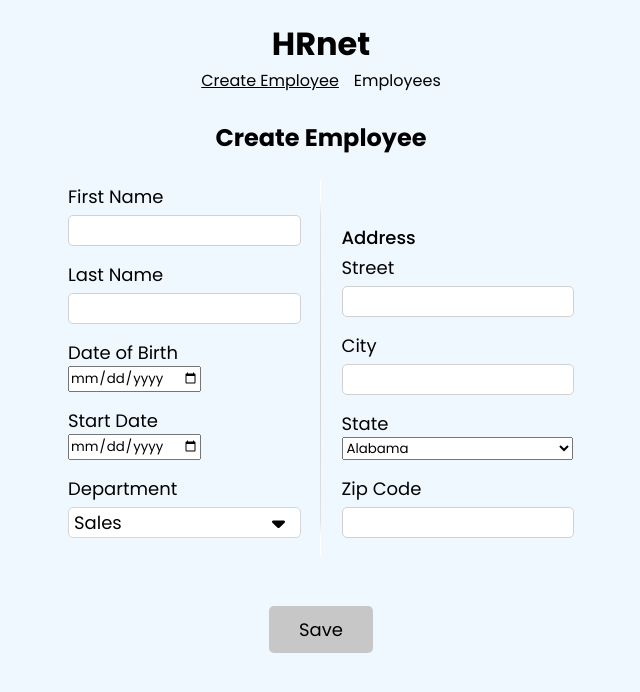
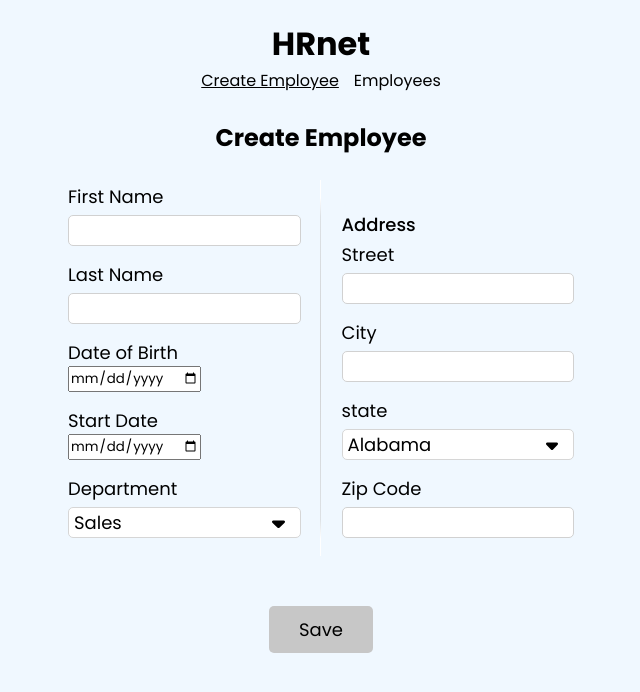
Before and after one commit to WandoCode/OC-HRNet, a React (Create React App) app: page / in a window 1280 px wide. Shown: the top 692 px of the page, without its empty margins (319-959 px from the left). Built offline with nearby package versions, Linux system fonts and the light colour scheme.

Commit message:
Add Dropdown to form for State choice. Correct input handler for radio input.

```diff
--- a/package.json
+++ b/package.json
@@ -9,6 +9,7 @@
     "@testing-library/user-event": "^13.5.0",
     "react": "^18.2.0",
     "react-dom": "^18.2.0",
+    "react-outside-click-handler": "^1.3.0",
     "react-redux": "^8.0.4",
     "react-router-dom": "^6.4.1",
     "react-scripts": "5.0.1"
--- a/src/components/CreateEmployeeForm/CreateEmployeeForm.js
+++ b/src/components/CreateEmployeeForm/CreateEmployeeForm.js
@@ -27,17 +27,17 @@ function CreateEmployeeForm() {
     setShowModale(false)
   }
 
-  const statesOptions = states.map((state) => {
-    return <option key={state.name}>{state.name}</option>
+  const statesChoices = states.map((state) => {
+    return state.name
   })
 
   const handleInputs = (e) => {
     const val = e.target.value
-    const key = e.target.id
-
+    const key = e.target.name
     const newInputs = { ...inputs }
     newInputs[key] = val
     setInputs(newInputs)
+    console.log(newInputs)
   }
 
   const handleSubmit = (e) => {
@@ -121,17 +121,14 @@ function CreateEmployeeForm() {
                 value={inputs.city}
               />
             </label>
-            <label htmlFor="state" className="label">
-              State
-              <select
-                name="state"
-                id="state"
-                onChange={handleInputs}
-                value={inputs.state}
-              >
-                {statesOptions}
-              </select>
-            </label>
+            <Dropdown
+              choicesArray={statesChoices}
+              currValue={inputs.state}
+              onChoice={handleInputs}
+              name="state"
+              label="state"
+            />
+
             <label htmlFor="zipCode" className="label">
               Zip Code
               <input
--- a/src/components/Dropdown/Dropdown.js
+++ b/src/components/Dropdown/Dropdown.js
@@ -1,7 +1,7 @@
 import { useState } from 'react'
 import arrowUp from '../../assets/caret-up.svg'
 import arrowDown from '../../assets/caret-down.svg'
-
+import OutsideClickHandler from 'react-outside-click-handler'
 function Dropdown({ choicesArray, onChoice, name, label }) {
   const [openMenu, setOpenMenu] = useState(false)
   const [currValue, setCurrValue] = useState(choicesArray[0])
@@ -32,6 +32,12 @@ function Dropdown({ choicesArray, onChoice, name, label }) {
   }
 
   return (
+    <OutsideClickHandler
+      display="contents"
+      onOutsideClick={() => {
+        setOpenMenu(false)
+      }}
+    >
       <div className="dropdown label">
         {label}
         <button
@@ -48,6 +54,7 @@ function Dropdown({ choicesArray, onChoice, name, label }) {
         </button>
         {openMenu && <div className="dropdown-options">{choicesOptions}</div>}
       </div>
+    </OutsideClickHandler>
   )
 }
 
--- a/src/style/_dropdown.scss
+++ b/src/style/_dropdown.scss
@@ -27,8 +27,8 @@
     flex-direction: column;
     background-color: white;
     border: rgb(235, 235, 235) 1px solid;
-    border-radius: 5px;
-    overflow: hidden;
+    overflow-y: auto;
+    max-height: 200px;
   }
 
   & input[type='radio'] {
--- a/src/style/index.css
+++ b/src/style/index.css
@@ -186,8 +186,8 @@ form#create-employee .button:hover {
   flex-direction: column;
   background-color: white;
   border: rgb(235, 235, 235) 1px solid;
-  border-radius: 5px;
-  overflow: hidden;
+  overflow-y: auto;
+  max-height: 200px;
 }
 .dropdown input[type=radio] {
   height: 0;
```
Also changed, not shown: 2 other files (tests, documents, lock files or other folders). Lines whose indentation alone changed are shown as unchanged.
